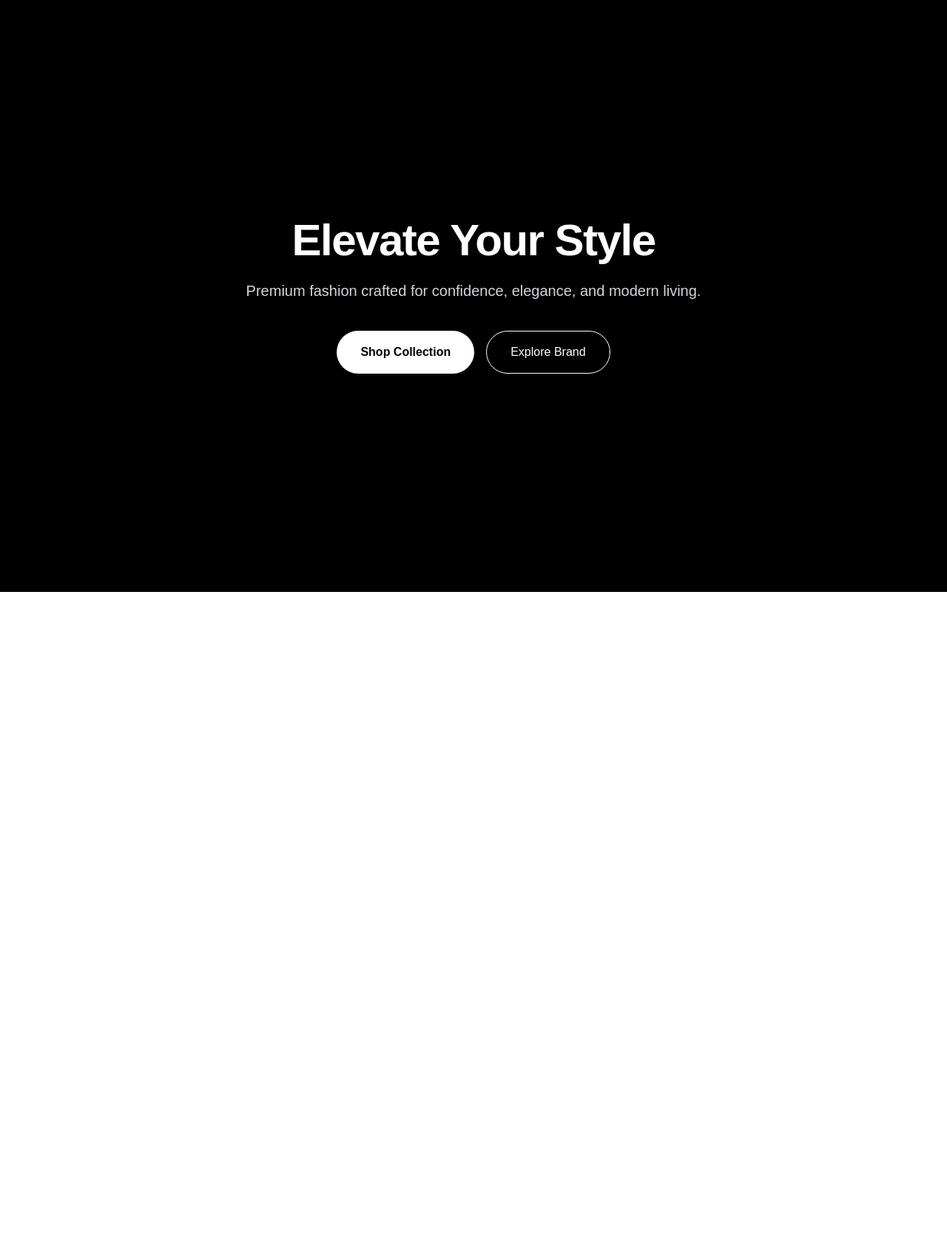
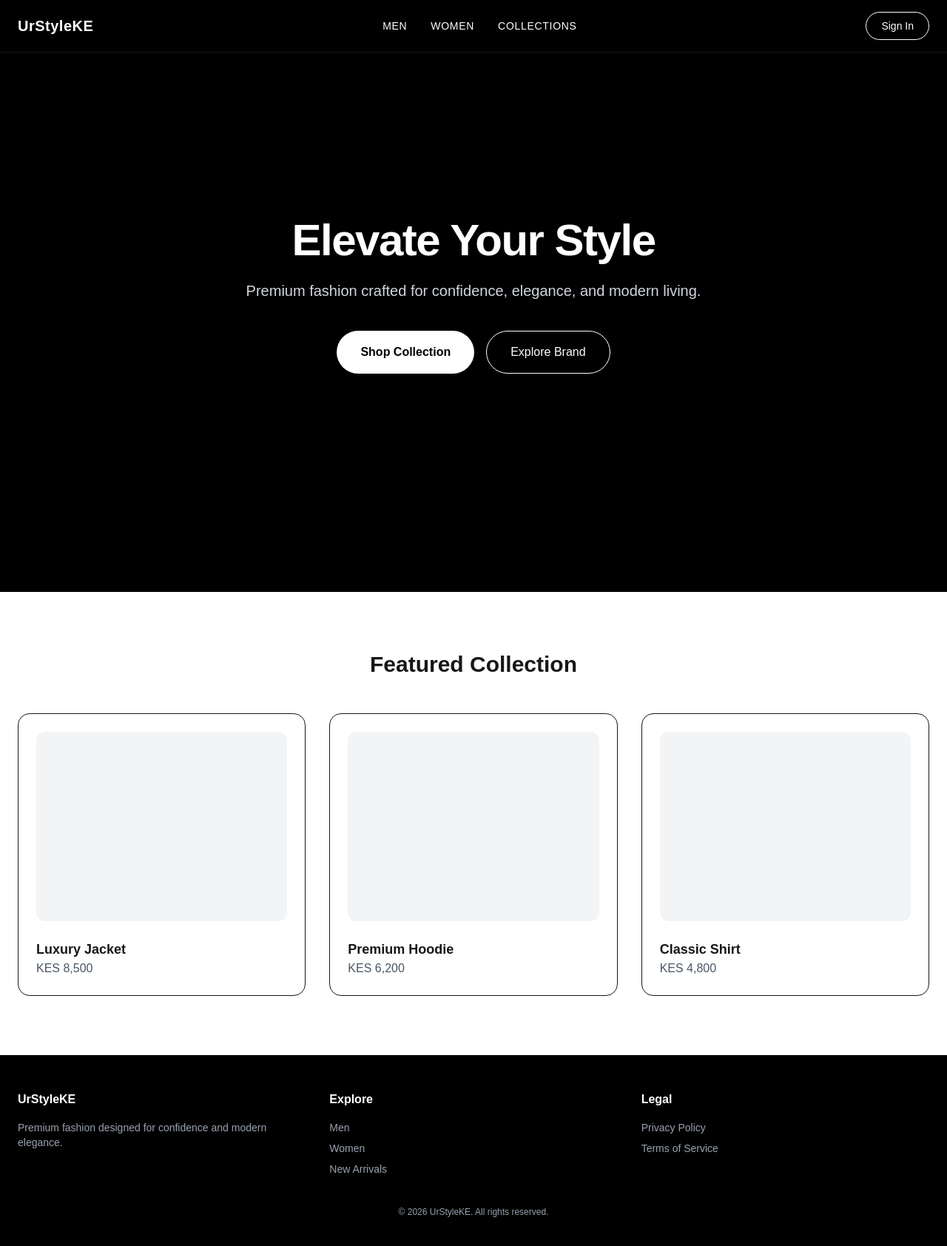
Before and after one commit to Griffinsshem/urstyleke2, a Next.js app in the folder frontend/: page / in a window 1280 px wide. Shown: the top 1684 px of the page at 74% size. Before the commit the page ends 800 px from the top, so only its background shows below. Built offline with nearby package versions, Linux system fonts and the light colour scheme.

Commit message:
feat(frontend): add featured product preview grid for homepage

```diff
--- a/frontend/src/app/page.js
+++ b/frontend/src/app/page.js
@@ -1,9 +1,15 @@
+import Navbar from "@/components/Navbar";
 import Hero from "@/components/home/Hero";
+import ProductGrid from "@/components/home/ProductGrid";
+import Footer from "@/components/Footer";
 
 export default function Home() {
   return (
-    <main>
+    <>
+      <Navbar />
       <Hero />
-    </main>
+      <ProductGrid />
+      <Footer />
+    </>
   );
 }
```
